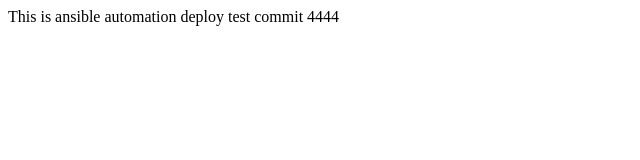
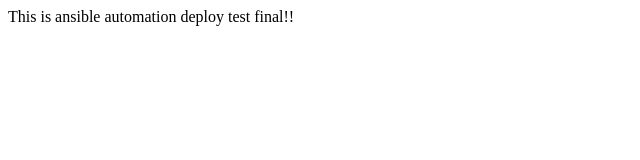
Before and after one commit to yeonkyu-git/base_html_file, a plain HTML site: page index.html in a window 1280 px wide. Shown: the full height of the page, 0-640 px from the left. Drawn offline with Linux system fonts and the light colour scheme.

Commit message:
commit with ansible

```diff
--- a/index.html
+++ b/index.html
@@ -7,7 +7,6 @@
     <title>Document</title>
   </head>
   <body>
-	This is ansible automation deploy test
-	commit 4444
+	This is ansible automation deploy test  final!!
   </body>
 </html>
```
Also changed, not shown: 1 other file.
